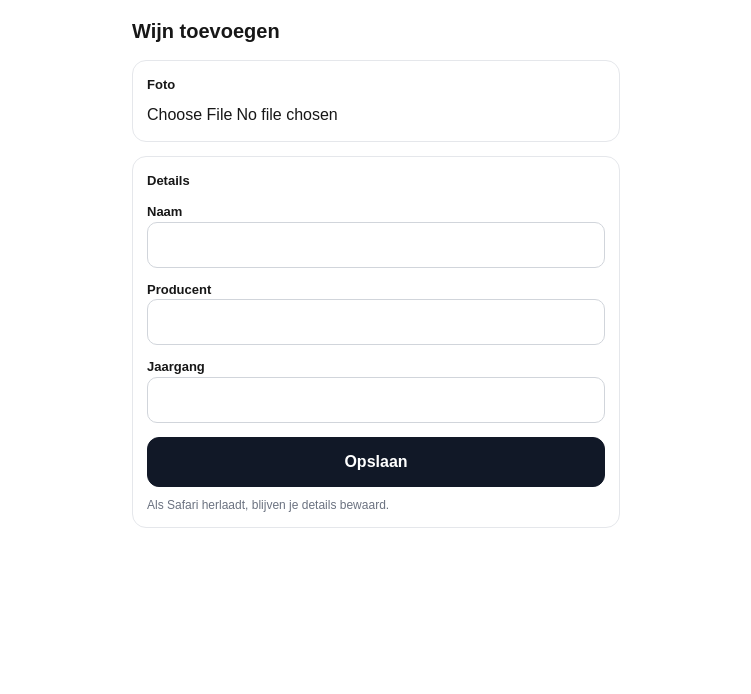
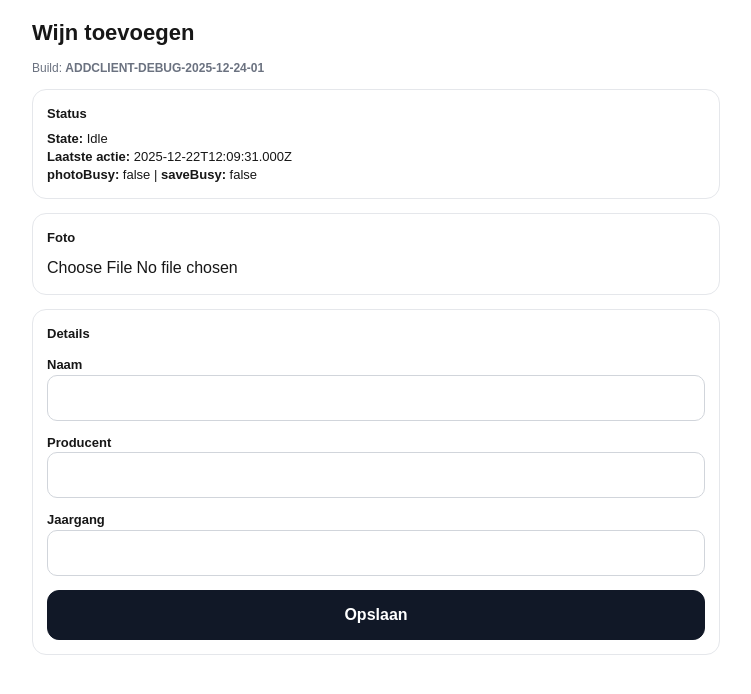
Before and after one commit to erikgroes-svg/wijnkelder-app, a Next.js app: page /add in a window 1280 px wide. Shown: the top 694 px of the page, without its empty margins (264-1015 px from the left). Built offline with nearby package versions, Linux system fonts and the light colour scheme; no server answers.

Commit message:
Use wine-photos bucket for uploads

```diff
--- a/src/app/add/AddClient.tsx
+++ b/src/app/add/AddClient.tsx
@@ -1,24 +1,13 @@
 "use client";
 
 import React, { useEffect, useState } from "react";
-import { useRouter } from "next/navigation";
 import { supabase } from "@/lib/supabaseClient";
 
-/**
- * Pas deze constanten aan aan jouw Supabase setup.
- * Bucket/paden moeten lowercase blijven (jouw projectregel).
- */
-const BUCKET_NAME = "wines";
+const BUILD_ID = "ADDCLIENT-DEBUG-2025-12-24-01";
+
+// Pas aan indien nodig
+const BUCKET_NAME = "wines-photos";
 const TABLE_NAME = "wines";
-
-/**
- * Als jij al een echte overzichtspagina hebt, zet die hier.
- * Voorlopig laat ik dit leeg zodat we NIET automatisch redirecten.
- * Voorbeelden: "/cellar" of "/wines"
- */
-const OVERVIEW_ROUTE = ""; // bv. "/cellar"
-
-const DRAFT_KEY = "add_wine_draft_v2";
 
 async function downscaleImage(file: File, maxW = 1600, maxH = 1600, quality = 0.82) {
   const bitmap = await createImageBitmap(file);
@@ -46,8 +35,6 @@ async function downscaleImage(file: File, maxW = 1600, maxH = 1600, quality = 0.
 }
 
 export default function AddClient() {
-  const router = useRouter();
-
   const [rawFile, setRawFile] = useState<File | null>(null);
   const [uploadFile, setUploadFile] = useState<File | null>(null);
   const [previewUrl, setPreviewUrl] = useState<string | null>(null);
@@ -56,33 +43,32 @@ export default function AddClient() {
   const [saveBusy, setSaveBusy] = useState(false);
 
   const [error, setError] = useState<string | null>(null);
-  const [saved, setSaved] = useState(false);
+  const [savedMsg, setSavedMsg] = useState<string | null>(null);
 
-  // Form velden
+  const [status, setStatus] = useState<string>("Idle");
+  const [lastActionTs, setLastActionTs] = useState<string>("");
+
   const [name, setName] = useState("");
   const [producer, setProducer] = useState("");
   const [vintage, setVintage] = useState("");
 
-  // Draft herstellen bij mount
   useEffect(() => {
-    try {
-      const raw = sessionStorage.getItem(DRAFT_KEY);
-      if (!raw) return;
-      const d = JSON.parse(raw);
-      if (typeof d?.name === "string") setName(d.name);
-      if (typeof d?.producer === "string") setProducer(d.producer);
-      if (typeof d?.vintage === "string") setVintage(d.vintage);
-    } catch {}
+    const ts = new Date().toISOString();
+    console.log(`[${BUILD_ID}] mounted at ${ts}`);
+    setLastActionTs(ts);
   }, []);
 
-  // Draft bewaren bij wijziging
+  // Detecteer harde reloads: als dit telkens opnieuw “mounted” logt bij Opslaan,
+  // dan is er effectief een page reload/remount.
   useEffect(() => {
-    try {
-      sessionStorage.setItem(DRAFT_KEY, JSON.stringify({ name, producer, vintage }));
-    } catch {}
-  }, [name, producer, vintage]);
+    const handler = () => {
+      const ts = new Date().toISOString();
+      console.log(`[${BUILD_ID}] beforeunload at ${ts}`);
+    };
+    window.addEventListener("beforeunload", handler);
+    return () => window.removeEventListener("beforeunload", handler);
+  }, []);
 
-  // Preview URL
   useEffect(() => {
     if (!rawFile) {
       setPreviewUrl(null);
@@ -95,61 +81,50 @@ export default function AddClient() {
 
   async function onPickPhoto(e: React.ChangeEvent<HTMLInputElement>) {
     setError(null);
-    setSaved(false);
+    setSavedMsg(null);
 
     if (photoBusy) return;
 
     const file = e.target.files?.[0] || null;
     if (!file) return;
 
-    // laat toe om opnieuw hetzelfde bestand te selecteren
+    // zodat je dezelfde foto opnieuw kan kiezen
     e.target.value = "";
 
+    setStatus("Foto gekozen — optimaliseren...");
     setRawFile(file);
 
     try {
       setPhotoBusy(true);
       const smaller = await downscaleImage(file);
       setUploadFile(smaller);
+      setStatus("Foto klaar (verkleind) — klaar om op te slaan.");
+      setLastActionTs(new Date().toISOString());
     } catch (err: any) {
       setUploadFile(null);
       setError(err?.message ?? "Foto verwerken mislukt.");
+      setStatus("Fout bij foto verwerking.");
+      setLastActionTs(new Date().toISOString());
     } finally {
       setPhotoBusy(false);
     }
   }
 
-  function resetFormForNext() {
+  async function handleSaveClick() {
     setError(null);
-    setSaved(false);
+    setSavedMsg(null);
 
-    setName("");
-    setProducer("");
-    setVintage("");
-
-    setRawFile(null);
-    setUploadFile(null);
-
-    try {
-      sessionStorage.removeItem(DRAFT_KEY);
-    } catch {}
-  }
-
-  async function onSubmit(e: React.FormEvent) {
-    e.preventDefault();
-    setError(null);
-    setSaved(false);
+    console.log(`[${BUILD_ID}] Save clicked`);
+    setLastActionTs(new Date().toISOString());
 
     if (photoBusy) {
       setError("Wacht even tot de foto verwerkt is.");
       return;
     }
-
     if (!uploadFile) {
       setError("Kies eerst een foto.");
       return;
     }
-
     if (!name.trim()) {
       setError("Vul minstens een naam in.");
       return;
@@ -158,7 +133,7 @@ export default function AddClient() {
     try {
       setSaveBusy(true);
 
-      // 1) Upload foto
+      setStatus("Stap 1/3: Upload naar storage...");
       const fileName = `${crypto.randomUUID()}.jpg`;
       const filePath = `wines/${fileName}`;
 
@@ -172,11 +147,11 @@ export default function AddClient() {
 
       if (uploadErr) throw new Error(`Upload mislukt: ${uploadErr.message}`);
 
-      // 2) Public URL (werkt enkel als bucket public is)
+      setStatus("Stap 2/3: Public URL ophalen...");
       const { data: pub } = supabase.storage.from(BUCKET_NAME).getPublicUrl(filePath);
       const photoUrl = pub?.publicUrl ?? null;
 
-      // 3) Insert DB record (pas kolommen aan als jouw schema anders is)
+      setStatus("Stap 3/3: Record opslaan in database...");
       const payload: any = {
         name: name.trim(),
         producer: producer.trim() || null,
@@ -188,20 +163,14 @@ export default function AddClient() {
       const { error: insertErr } = await supabase.from(TABLE_NAME).insert(payload);
       if (insertErr) throw new Error(`Opslaan mislukt: ${insertErr.message}`);
 
-      // 4) Succes: toon bevestiging, laat gebruiker kiezen wat erna
-      try {
-        sessionStorage.removeItem(DRAFT_KEY);
-      } catch {}
-
-      setSaved(true);
-
-      // We resetten NIET automatisch alles, zodat je nog kan zien wat je net deed.
-      // Als je “Nog een wijn” klikt resetten we wel.
+      setStatus("Klaar: opgeslagen.");
+      setSavedMsg("Opgeslagen. De wijn is toegevoegd.");
+      setLastActionTs(new Date().toISOString());
     } catch (err: any) {
+      console.error(err);
       setError(err?.message ?? "Opslaan mislukt.");
-      // extra debug voor jezelf in de browser console
-      // (op iPhone zie je dit minder makkelijk, maar op desktop wel)
-      console.error(err);
+      setStatus("Fout bij opslaan.");
+      setLastActionTs(new Date().toISOString());
     } finally {
       setSaveBusy(false);
     }
@@ -209,7 +178,7 @@ export default function AddClient() {
 
   const containerStyle: React.CSSProperties = {
     padding: 16,
-    maxWidth: 520,
+    maxWidth: 720,
     margin: "0 auto",
     boxSizing: "border-box",
   };
@@ -233,7 +202,7 @@ export default function AddClient() {
     fontSize: 16,
   };
 
-  const primaryButton: React.CSSProperties = {
+  const buttonStyle: React.CSSProperties = {
     width: "100%",
     padding: "12px 14px",
     borderRadius: 12,
@@ -246,61 +215,33 @@ export default function AddClient() {
     opacity: saveBusy ? 0.85 : 1,
   };
 
-  const secondaryButton: React.CSSProperties = {
-    width: "100%",
-    padding: "12px 14px",
-    borderRadius: 12,
-    border: "1px solid #111827",
-    background: "white",
-    color: "#111827",
-    fontWeight: 800,
-    boxSizing: "border-box",
-    cursor: "pointer",
-  };
-
   return (
     <main style={containerStyle}>
-      <h1 style={{ fontSize: 20, fontWeight: 900, marginBottom: 10 }}>Wijn toevoegen</h1>
+      <h1 style={{ fontSize: 22, fontWeight: 900, marginBottom: 10 }}>Wijn toevoegen</h1>
 
-      {saved && (
-        <section style={{ ...cardStyle, borderColor: "#16a34a" }}>
-          <div style={{ fontSize: 14, fontWeight: 900, color: "#166534" }}>
-            Opgeslagen.
-          </div>
-          <div style={{ marginTop: 8, fontSize: 13, color: "#111827", lineHeight: 1.45 }}>
-            De wijn is toegevoegd. Wat wil je nu doen?
-          </div>
+      {/* Onmiskenbare versie-indicator */}
+      <div style={{ fontSize: 12, color: "#6b7280", marginBottom: 12 }}>
+        Build: <strong>{BUILD_ID}</strong>
+      </div>
 
-          <div style={{ marginTop: 12 }}>
-            <button type="button" style={secondaryButton} onClick={resetFormForNext}>
-              Nog een wijn toevoegen
-            </button>
-          </div>
+      {/* Statusblok */}
+      <section style={{ ...cardStyle, marginBottom: 14 }}>
+        <div style={{ fontSize: 13, fontWeight: 900, marginBottom: 6 }}>Status</div>
+        <div style={{ fontSize: 13, lineHeight: 1.4 }}>
+          <div><strong>State:</strong> {status}</div>
+          <div><strong>Laatste actie:</strong> {lastActionTs}</div>
+          <div><strong>photoBusy:</strong> {String(photoBusy)} | <strong>saveBusy:</strong> {String(saveBusy)}</div>
+        </div>
+      </section>
 
-          {OVERVIEW_ROUTE ? (
-            <div style={{ marginTop: 10 }}>
-              <button
-                type="button"
-                style={primaryButton}
-                onClick={() => {
-                  router.push(OVERVIEW_ROUTE);
-                  router.refresh();
-                }}
-              >
-                Naar overzicht
-              </button>
-            </div>
-          ) : (
-            <div style={{ marginTop: 10, fontSize: 12, color: "#6b7280" }}>
-              Als je een overzichtspagina hebt, zet die route in <strong>OVERVIEW_ROUTE</strong>.
-            </div>
-          )}
+      {savedMsg && (
+        <section style={{ ...cardStyle, borderColor: "#16a34a", marginBottom: 14 }}>
+          <div style={{ fontSize: 14, fontWeight: 900, color: "#166534" }}>{savedMsg}</div>
         </section>
       )}
 
-      <section style={{ ...cardStyle, marginTop: 14 }}>
+      <section style={cardStyle}>
         <div style={{ fontSize: 13, fontWeight: 800, marginBottom: 8 }}>Foto</div>
-
         <input
           type="file"
           accept="image/*"
@@ -308,10 +249,6 @@ export default function AddClient() {
           onChange={onPickPhoto}
           style={{ width: "100%", boxSizing: "border-box" }}
         />
-
-        {photoBusy && (
-          <div style={{ marginTop: 10, fontSize: 14 }}>Foto wordt geoptimaliseerd…</div>
-        )}
 
         {previewUrl && (
           <img
@@ -322,7 +259,7 @@ export default function AddClient() {
         )}
       </section>
 
-      <form onSubmit={onSubmit} style={{ marginTop: 14, ...cardStyle }}>
+      <section style={{ marginTop: 14, ...cardStyle }}>
         <div style={{ fontSize: 13, fontWeight: 800, marginBottom: 8 }}>Details</div>
 
         <div style={labelStyle}>Naam</div>
@@ -347,15 +284,11 @@ export default function AddClient() {
         )}
 
         <div style={{ marginTop: 14 }}>
-          <button type="submit" style={primaryButton} disabled={saveBusy}>
+          <button type="button" style={buttonStyle} onClick={handleSaveClick} disabled={saveBusy}>
             {saveBusy ? "Bezig…" : "Opslaan"}
           </button>
         </div>
-
-        <div style={{ marginTop: 10, fontSize: 12, color: "#6b7280", lineHeight: 1.4 }}>
-          Als Safari herlaadt, blijven je details bewaard.
-        </div>
-      </form>
+      </section>
 
       <div style={{ height: 24 }} />
     </main>
--- a/src/app/add/page.tsx
+++ b/src/app/add/page.tsx
@@ -1,12 +1,8 @@
-"use client";
+// src/app/add/page.tsx
+export const dynamic = "force-dynamic";
 
-import React, { Suspense } from "react";
 import AddClient from "./AddClient";
 
 export default function AddPage() {
-  return (
-    <Suspense fallback={<div style={{ padding: 24 }}>Laden…</div>}>
-      <AddClient />
-    </Suspense>
-  );
+  return <AddClient />;
 }
```
